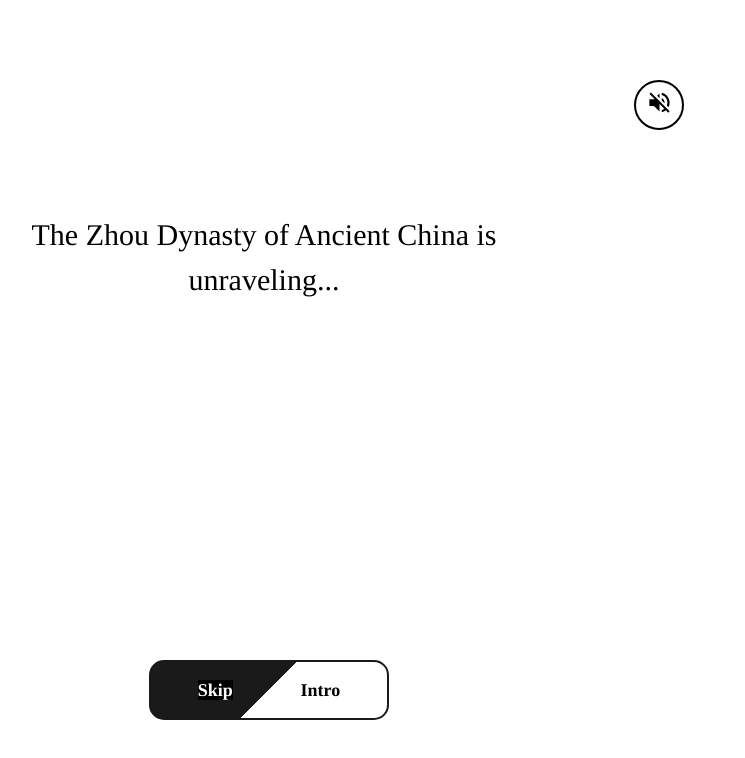
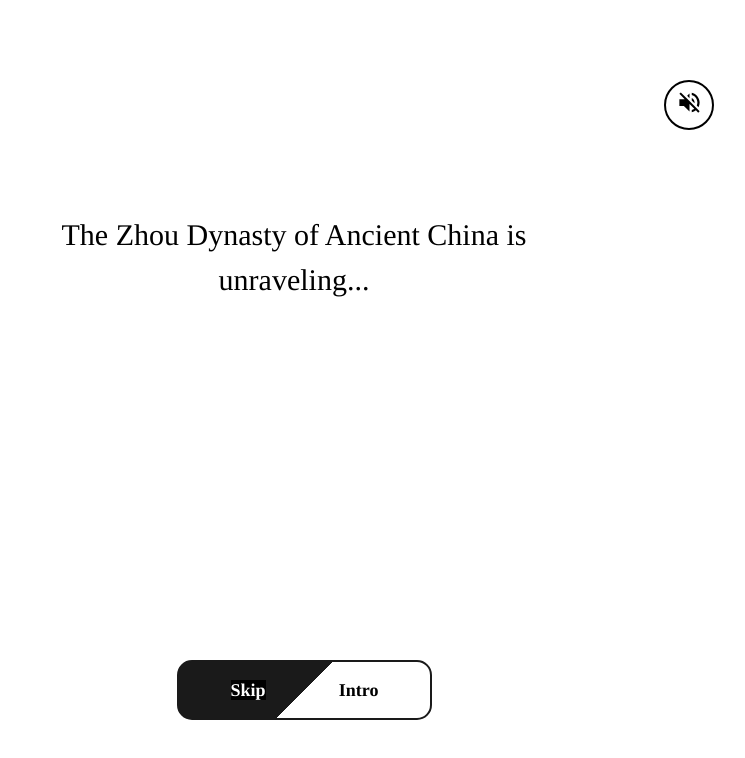
Before and after one commit to MohammedAliZaini/Personality-Test, a React (Vite) app: page / in a window 1280 px wide. Shown: the top 758 px of the page, without its empty margins (436-1181 px from the left). Built offline with nearby package versions, Linux system fonts and the light colour scheme.

Commit message:
CSS fixes

```diff
--- a/src/pages/Home.css
+++ b/src/pages/Home.css
@@ -17,6 +17,7 @@
   display: flex;
   justify-content: space-between;
   align-items: flex-start;
+  margin-left: 60px;
 }
 
 .container {
@@ -91,7 +92,7 @@
   font-weight: 600;
   line-height: normal;
   margin: 20px auto 0;
-  margin-left: 130px;
+  margin-left: 200px;
   min-height: 60px;
   min-width: 0;
   outline: none;
```
